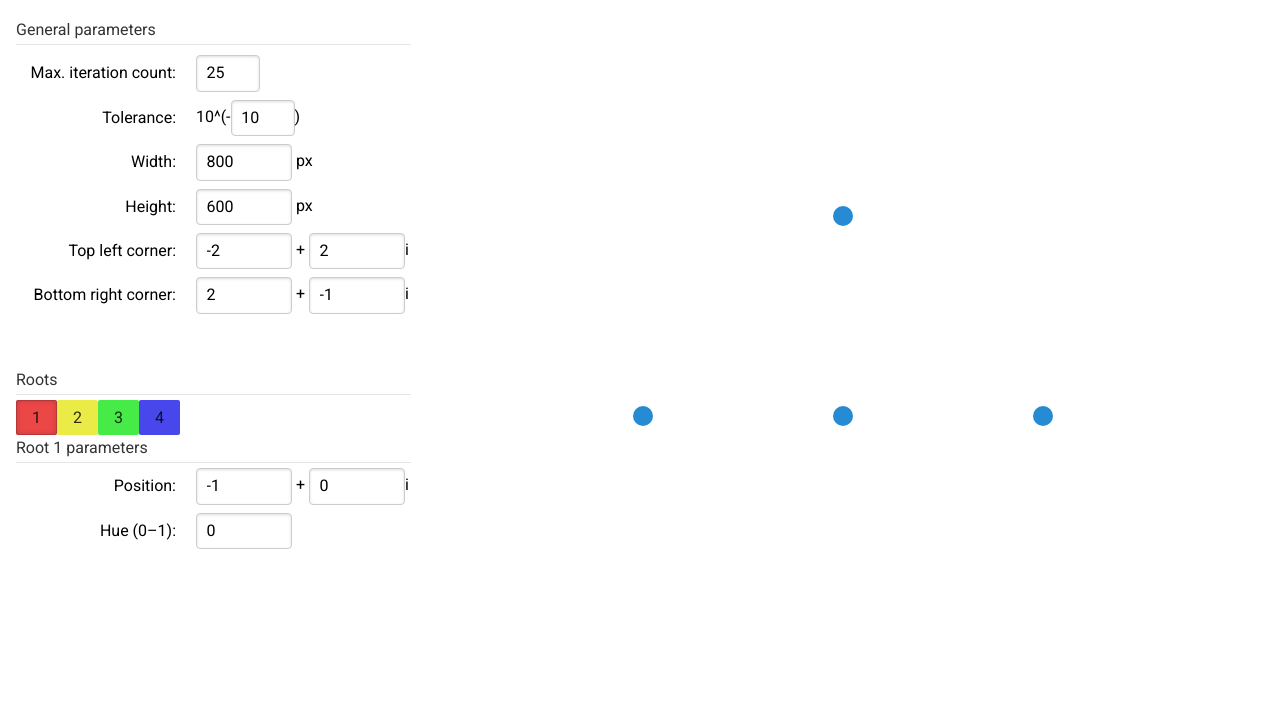
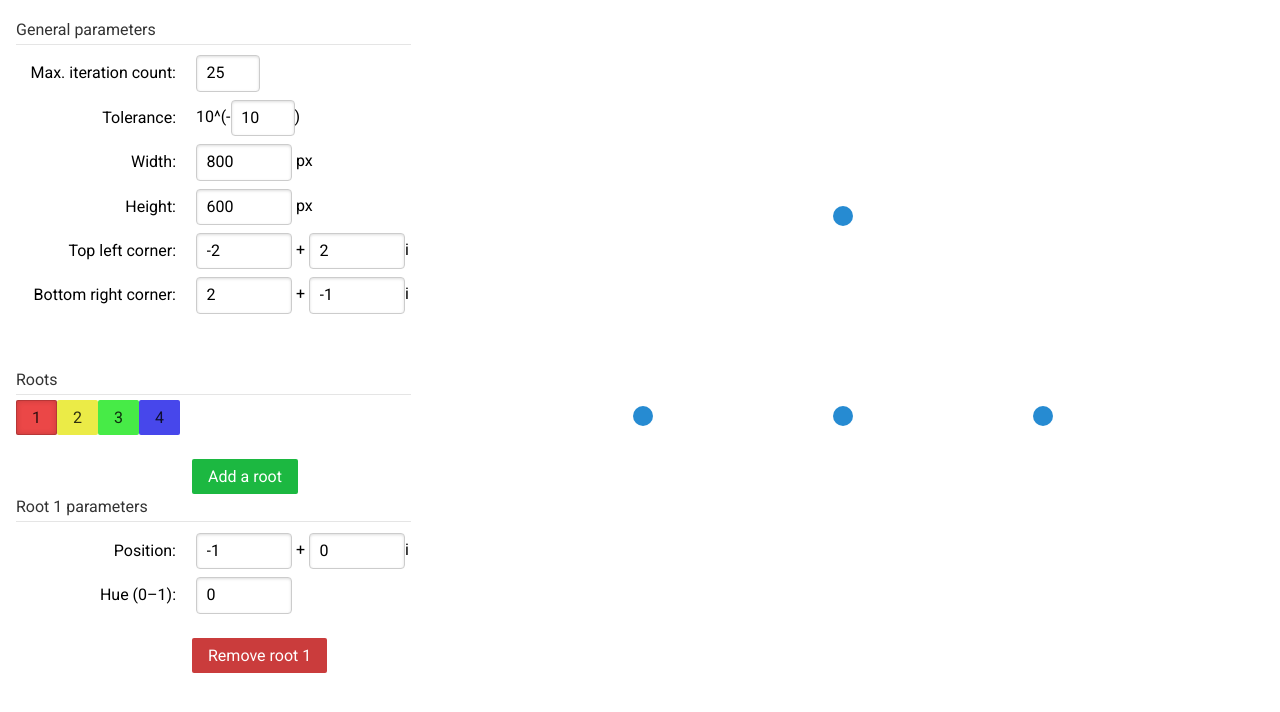
Before and after one commit to flannelhead/fractalbakery, a website: page src/index.html in a window 1280 px wide. Drawn offline with nearby package versions, Linux system fonts and the light colour scheme.

Commit message:
Style, add buttons for adding and removing roots.

```diff
--- a/src/css/fractalbakery.css
+++ b/src/css/fractalbakery.css
@@ -43,3 +43,11 @@ form {
 #roots circle.active {
     fill: #dc322f;
 }
+
+.button-success {
+    background: rgb(28, 184, 65);
+}
+
+.button-error {
+    background: rgb(202, 60, 60);
+}
--- a/src/index.html
+++ b/src/index.html
@@ -85,8 +85,15 @@
                         {{$index + 1}}
                     </a>
 
+                    <div class='pure-controls'>
+                        <button class='pure-button pure-button-primary button-success'>
+                            Add a root
+                        </button>
+                    </div>
+
                     <legend id='rootEditorTitle'>Root {{fractalParams.roots.indexOf(activeRoot) + 1}}
                         parameters</legend>
+                    <fieldset>
                         <div class='pure-control-group'>
                             <label>Position:</label>
                             <input type='number' class='mednum' step='any'
@@ -99,6 +106,14 @@
                             <input type='number' class='mednum' required step='any'
                                 ng-model='activeRoot.hue' min='0' max='1' />
                         </div>
+
+                        <div class='pure-controls'>
+                            <button class='pure-button button-error
+                                pure-button-primary'>
+                                Remove root {{fractalParams.roots.indexOf(activeRoot) + 1}}
+                            </button>
+                        </div>
+                    </fieldset>
                 </form>
             </div>
 
```
Lines whose indentation alone changed are shown as unchanged.
